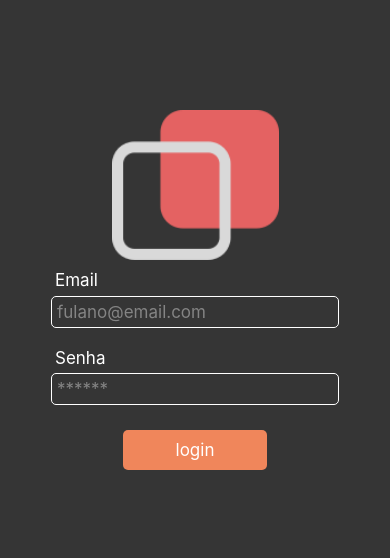
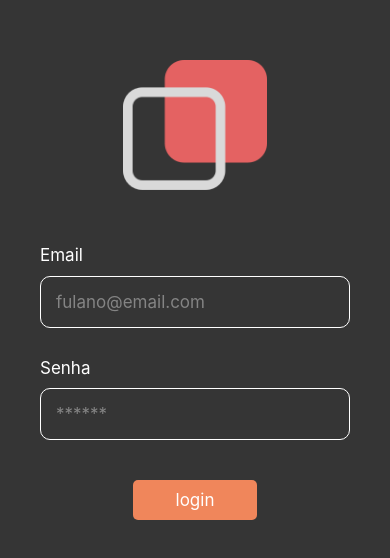
Before and after one commit to AlexsanderKevin/pi-5, a React Native app: screen /Login in a window 390 px wide. Shown: the part 132-690 px from the top of the page. Built offline with nearby package versions, Linux system fonts and the light colour scheme.

Commit message:
applied Input component to the login

```diff
--- a/src/pages/Login/index.tsx
+++ b/src/pages/Login/index.tsx
@@ -5,6 +5,7 @@ import * as SecureStore from 'expo-secure-store'
 import AsyncStorage from '@react-native-async-storage/async-storage'
 import { Text } from '@rneui/themed'
 import api from '../../services/api'
+import Input from '../../components/Input/Input'
 
 export default function Login({navigation}) {
   const [username, setUsername] = useState(null)
@@ -52,23 +53,19 @@ export default function Login({navigation}) {
   return (
     <View style={styles.container}>
       <Image style={styles.item} source={require("../../assets/images/logo.png") }resizeMode='contain' />
-      <Text style={styles.titleInput}>Email</Text>
-      <TextInput
-                style={styles.input}
+      <Input
+        label='Email'
         value={email}
         onChangeText={setEmail}
         placeholder='fulano@email.com'
-                placeholderTextColor="#848484"
       />
 
-      <Text style={styles.titleInput}>Senha</Text>
-      <TextInput
-                style={styles.input}
+      <Input
+        label={'Senha'}
         value={senha}
         onChangeText={setSenha}
         placeholder='******'
         secureTextEntry={true}
-                placeholderTextColor="#848484"
       />
 
         <TouchableOpacity style={styles.buttonLogin} onPress={logar}>
@@ -82,29 +79,11 @@ export default function Login({navigation}) {
 const styles = StyleSheet.create({
     container: {
         flex: 1,
-        padding: 15,
+        padding: 40,
         backgroundColor: '#353535',
         justifyContent: 'center',
         alignItems: 'center',
         rowGap: 5,
-    },
-    titleInput: {
-        marginTop: 5,
-        marginLeft: 40,
-        fontSize: 17,
-        color: '#FFF',
-        paddingBottom: .5,
-        alignSelf:'flex-start',
-    },
-    input: {
-        marginBottom: 10,
-        padding: 5,
-        borderRadius: 5,
-        fontSize: 17,
-        color: '#FFF',
-        borderColor: 'white',
-        borderWidth: 1,
-        width: '80%',
     },
     buttonLogin: {
         marginTop: 10,
@@ -122,6 +101,7 @@ const styles = StyleSheet.create({
     item: {
       aspectRatio:1,
       width: '70%',
-      height: 150,
+      height: 130,
+      marginBottom: 50
       },
   });
```
Lines whose indentation alone changed are shown as unchanged.
